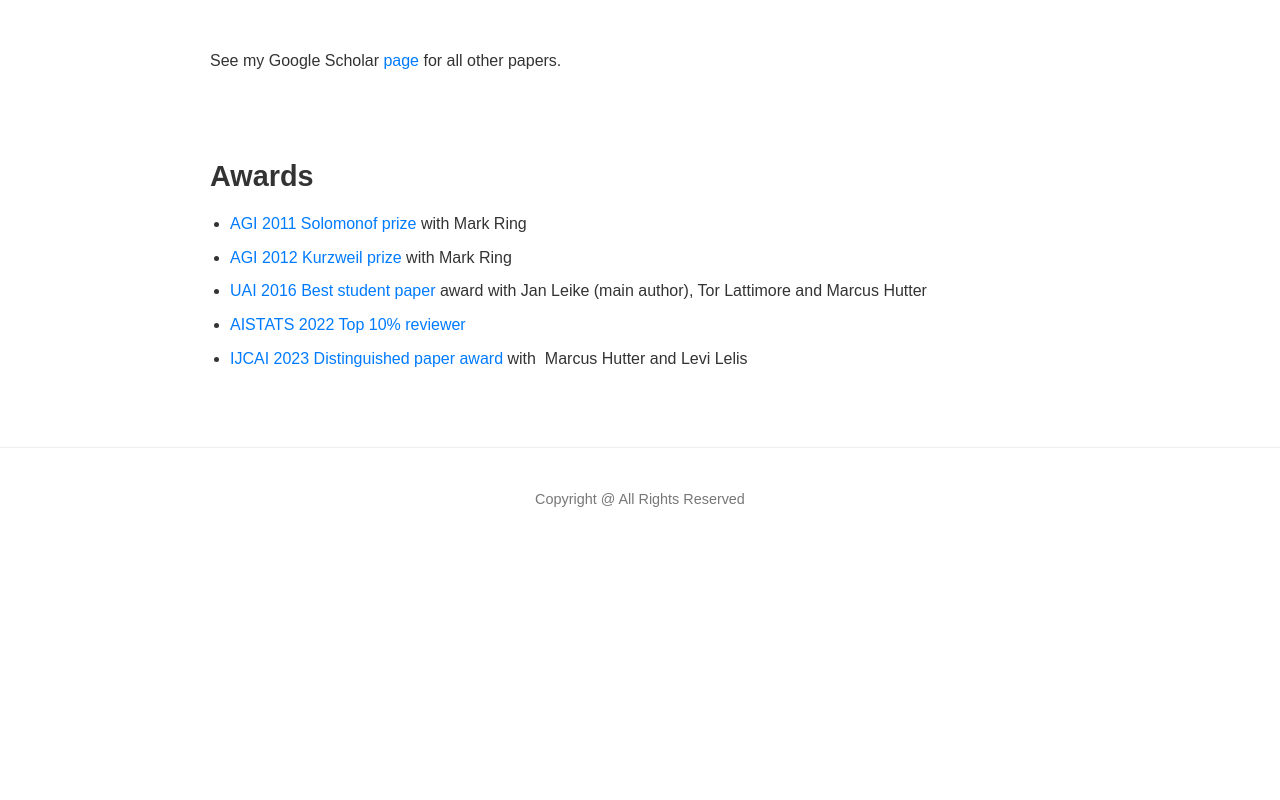
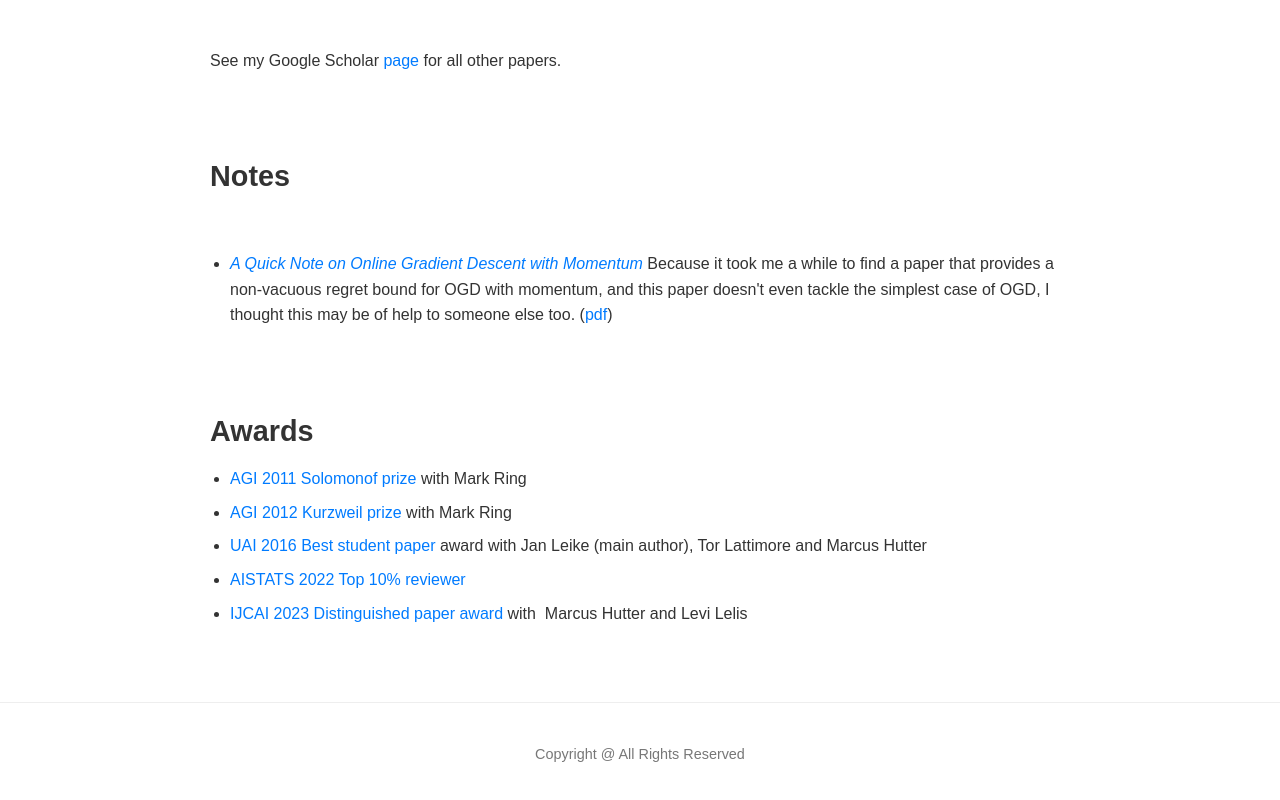
Before and after one commit to Metaxal/website, a plain HTML site: page work.html in a window 1280 px wide. Shown: the part 1757-2557 px from the top of the page. Before the commit the page ends 2308 px from the top, so only its background shows below. Drawn offline with Linux system fonts and the light colour scheme.

Commit message:
Update work.html

```diff
--- a/work.html
+++ b/work.html
@@ -82,6 +82,16 @@
 <br>
 <p>See my Google Scholar <a href="https://scholar.google.com/citations?user=HVJjWlEAAAAJ&amp;hl=en&amp;oi=ao">page</a> for all other papers.</p>
 <br>
+
+<h2>Notes</h2>
+<br>
+<ul style="list-style-type: disc; padding-left: 20px;">
+    <li style="margin-bottom: 1em;"><em><a href="https://www.ijcai.org/proceedings/2023/0624.pdf">A Quick Note on Online Gradient Descent with Momentum</a></em>
+        Because it took me a while to find a paper that provides a non-vacuous regret bound for OGD with momentum, and this paper doesn't even tackle the simplest case of OGD, I thought this may be of help
+        to someone else too. (<a href="docs/OGDM_regret.pdf">pdf</a>)</li>
+</ul>
+<br>
+
 <h2>Awards</h2>
 <ul style="list-style-type: disc; padding-left: 20px;">
     <li style="margin-bottom: 0.5em;"><span><a href="http://agi-conf.org/2011/prizes-support/">AGI 2011 Solomonof prize</a> with Mark Ring</span></li>
```
